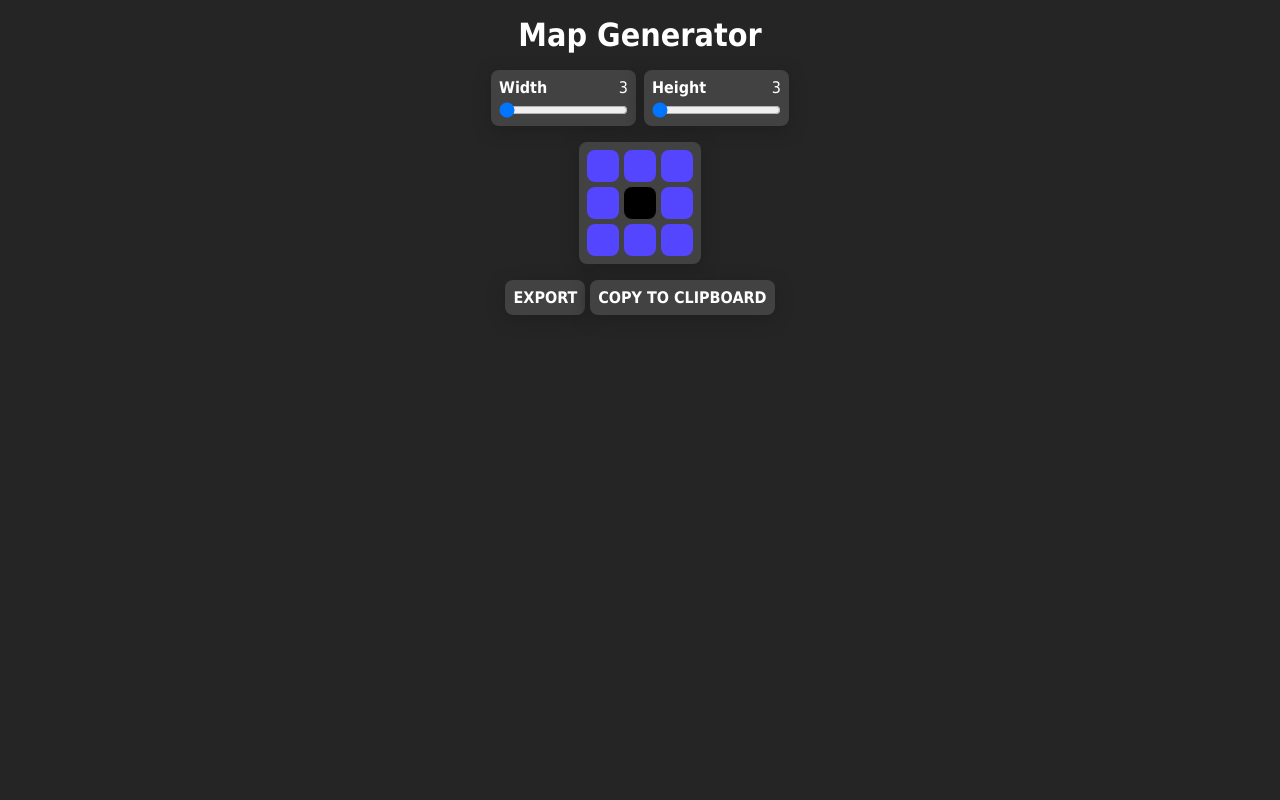
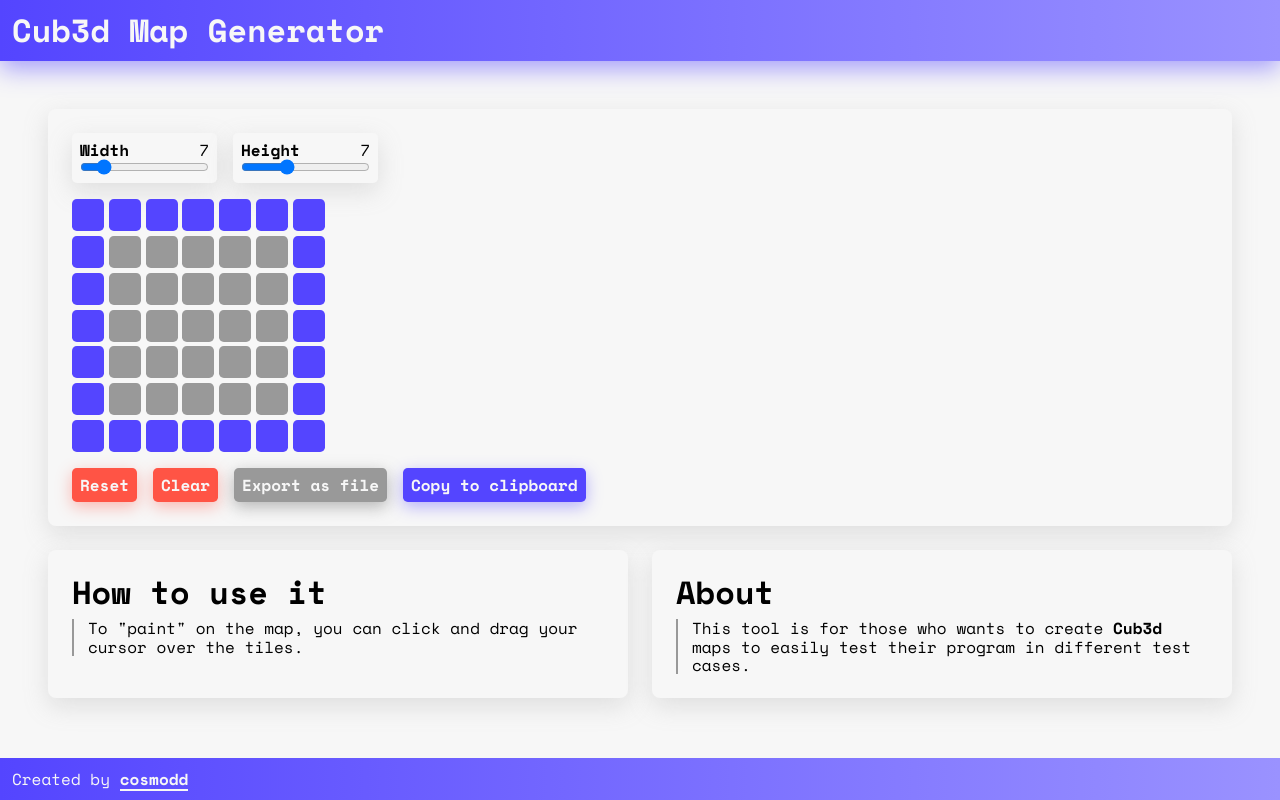
Before and after one commit to cosmodd/cub3d-map-generator, a website: page index.html in a window 1280 px wide. Drawn offline with nearby package versions, Linux system fonts and the light colour scheme.

Commit message:
Redesigned the website

```diff
--- a/index.html
+++ b/index.html
@@ -1,32 +1,58 @@
 <head>
 	<meta charset="UTF-8">
 	<title>cub3d Map Generator</title>
+	<script defer src="https://unpkg.com/@highlightjs/cdn-assets@11.3.1/highlight.min.js"></script>
 	<script defer src="scripts/FileSaver.js"></script>
 	<script defer src="scripts/index.js"></script>
+	<link rel="stylesheet" href="https://unpkg.com/@highlightjs/cdn-assets@11.3.1/styles/default.min.css">
+	<link rel="stylesheet" href="https://unpkg.com/normalize.css@8.0.1/normalize.css">
 	<link rel="stylesheet" href="styles/style.css">
 </head>
 <body>
 	<div class="wrapper">
-		<h1 class="title">Map Generator</h1>
-		<div class="content">
-			<div class="ranges">
-				<div class="range" id="width">
-					<p class="name">Width</p>
-					<input type="range" name="width" id="width" min="3" max="30" step="1" value="3">
-					<p class="value"></p>
+		<header>
+			<h1 class="title">Cub3d Map Generator</h1>
+		</header>
+		<main class="content">
+			<div class="generator">
+				<div class="ranges">
+					<div class="range width">
+						<span class="name">Width</span>
+						<span class="value">0</span>
+						<input class="slider" type="range" name="width" id="width" min="3" max="15" value="7">
+					</div>
+					<div class="range height">
+						<span class="name">Height</span>
+						<span class="value">0</span>
+						<input class="slider" type="range" name="height" id="height" min="3" max="15" value="7">
+					</div>
 				</div>
-				<div class="range" id="height">
-					<p class="name">Height</p>
-					<input type="range" name="height" id="height" min="3" max="15" step="1" value="3">
-					<p class="value"></p>
+				<div class="map" id="map">
+					<!-- Here will be inserted the checkboxes -->
+					<input type="checkbox" name="0:0" id="0:0">
+				</div>
+				<div class="buttons">
+					<button id="reset" class="danger" onclick="reset()">Reset</button>
+					<button id="clear" class="danger" onclick="updateMap()">Clear</button>
+					<button id="export" class="" onclick="" disabled>Export as file</button>
+					<button id="copy" class="" onclick="copy()">Copy to clipboard</button>
 				</div>
 			</div>
-			<div class="map" id="map"></div>
-			<div class="buttons" id="buttons">
-				<a href="#" class="export" onclick="exportMap()">EXPORT</a>
-				<a href="#" class="clipboard" onclick="toClipboard()">COPY TO CLIPBOARD</a>
+			<div class="sections">
+				<section>
+					<h1>How to use it</h1>
+					<p>To "paint" on the map, you can click and drag your cursor over the tiles.</p>
+					<!-- <p>Maybe talk about other things...</p> -->
+				</section>
+				<section>
+					<h1>About</h1>
+					<p>This tool is for those who wants to create <span class="bold">Cub3d</span> maps to easily test their program in different test cases.</p>
+				</section>
 			</div>
-		</div>
+		</main>
+		<footer>
+			<p class="author">Created by <a href="http://github.com/cosmodd" target="_blank">cosmodd</a></p>
+		</footer>
 	</div>
 </body>
 </html>
--- a/scripts/index.js
+++ b/scripts/index.js
@@ -1,116 +1,155 @@
-let map = [];
+let	values = {
+	width: {
+		nodes: {
+			slider: document.querySelector("input#width"),
+			value: document.querySelector(".range.width .value")
+		},
+		value: document.querySelector("input#width").value
+	},
+	height: {
+		nodes: {
+			slider: document.querySelector("input#height"),
+			value: document.querySelector(".range.height .value")
+		},
+		value: document.querySelector("input#height").value
+	}
+}
+
 const mapNode = document.querySelector("#map");
 
-const ranges = {
-	width: {
-		parent: document.querySelector("#width"),
-		value: document.querySelector("#width input").value,
-	},
-	height: {
-		parent: document.querySelector("#height"),
-		value: document.querySelector("#height input").value,
-	},
-};
+let	map = [];
 
-function newArray(length, f)
+function	getArray(length, f)
 {
-	let arr = [];
+	let out = [];
 	for (let i = 0; i < length; i++)
-		arr[i] = f(i);
-	return (arr);
+		out[i] = f(i);
+	return (out);
 }
 
-function new2DArray(width, height, f)
+function	get2dArray(width, height, f)
 {
-	return newArray(height, (y) => {
-		return newArray(width, (x) => {
+	return getArray(height, (y) => {
+		return getArray(width, (x) => {
 			return f(x, y);
 		});
 	});
 }
 
-[...Object.entries(ranges)].forEach(([key, {parent}]) => {
-	const valueNode = parent.querySelector(".value");
-	const slider = parent.querySelector("input");
-	valueNode.innerHTML = slider.value;
+function	generateDefaultMap(width, height)
+{
+	map = get2dArray(
+		values.width.value,
+		values.height.value,
+		(x, y) => {
+			return (x == 0 || x == values.width.value - 1 ||
+					y == 0 || y == values.height.value - 1);
+		}
+	)
+}
 
-	map = new2DArray(ranges.width.value, ranges.height.value, (x, y) => {
-		return x == 0 || x == ranges.width.value - 1
-			|| y == 0 || y == ranges.height.value - 1;
-	});
+function	updateCell(x, y)
+{
+	map[y][x] = !map[y][x];
+	mapNode.querySelector(`input[id="${y}:${x}"]`).checked = map[y][x];
+}
 
-	slider.addEventListener("input", function updateValue(event) {
-		ranges[key].value = this.value;
-		valueNode.innerHTML = this.value;
-		generateMap(ranges.width.value, ranges.height.value);
-	});
-});
+function	updateMaxWidth()
+{
+	const checkbox = mapNode.querySelector("input");
+	const newMax = Math.round(
+		mapNode.clientWidth /
+		(checkbox.clientWidth + parseFloat(getComputedStyle(checkbox.parentElement).gap))
+	);
+	values.width.nodes.slider.setAttribute("max", newMax);
+	if (values.width.value > newMax)
+		setSliderValue("width", newMax);
+}
 
-function generateMap(width, height)
+function	setSliderValue(name, value)
 {
-	mapNode.innerHTML = '';
-	map = new2DArray(ranges.width.value, ranges.height.value, (x, y) => {
-		return x == 0 || x == ranges.width.value - 1
-			|| y == 0 || y == ranges.height.value - 1;
-	});
-	for (let [row, y] of map.map((v,i) => [v, i]))
+	values[name].value = value;
+	values[name].nodes.value.innerHTML = value;
+	values[name].nodes.slider.value = value;
+}
+
+function	updateVisualMap()
+{
+	mapNode.innerHTML = "";
+	for (const [y, line] of map.entries())
 	{
 		const rowNode = document.createElement("div");
-		rowNode.classList.add(`row-${y}`);
-		for (let [cell, x] of row.map((v,i) => [v, i]))
+		rowNode.setAttribute("id", `r${y}`);
+		rowNode.classList.add("row");
+		for (const [x, cell] of line.entries())
 		{
-			const checkbox = document.createElement("input");
-			checkbox.setAttribute("type", "checkbox");
-			checkbox.setAttribute("name", `${y}${x}`);
-			checkbox.setAttribute("id", `${y}${x}`);
-			checkbox.checked = x == 0 || x == width - 1 || y == 0 || y == height - 1;
-			checkbox.addEventListener("click", e => e.preventDefault());
-			// checkbox.addEventListener("input", function onCheck(e) {
-			// 	// map[y][x] = !map[y][x];
-			// 	e.preventDefault();
-			// 	e.stopPropagation();
-			// });
-			checkbox.addEventListener("mousedown", function mouseDown(e) {
-				if (e.button == 0 && e.buttons != 0) {
-					map[y][x] = !map[y][x];
-					this.checked = !this.checked;
-				}
-			});
-			checkbox.addEventListener("mouseenter", function mouseEnter(e) {
-				if (e.button == 0 && e.buttons != 0) {
-					map[y][x] = !map[y][x];
-					this.checked = !this.checked;
-				}
-			});
-			// checkbox.addEventListener("mouseleave", function mouseEnter(e) {
-			// 	if (e.button == 0 && e.buttons != 0) {
-			// 		map[y][x] = !map[y][x];
-			// 		this.checked = !this.checked;
-			// 	}
-			// });
-			rowNode.appendChild(checkbox);
+			const checkboxNode = document.createElement("input");
+			checkboxNode.setAttribute("type", "checkbox");
+			checkboxNode.setAttribute("name", `${y}:${x}`);
+			checkboxNode.setAttribute("id", `${y}:${x}`);
+			checkboxNode.checked = cell;
+
+			// Events
+			checkboxNode.addEventListener("click", e => e.preventDefault()); // Prevent default clicking event
+			checkboxNode.addEventListener("mousedown", e => { if (e.button == 0) updateCell(x, y); });
+			checkboxNode.addEventListener("mouseenter", e => { if (e.button == 0 && e.buttons != 0) updateCell(x, y); })
+
+			rowNode.appendChild(checkboxNode);
 		}
 		mapNode.appendChild(rowNode);
 	}
 }
 
-function getFormattedMap()
+function	updateMap()
 {
-	const rows = map.map(r => {
-		return `\t{${r.map(v => v ? 1 : 0).join(',')}}`;
-	}).join(",\n");
-	return `int	map[${ranges.height.value}][${ranges.width.value}] = {\n${rows}\n};`
+	generateDefaultMap(values.width.value, values.height.value);
+	updateVisualMap();
 }
 
-function exportMap()
+function	getMapAsCArray()
 {
-	const blob = new Blob([getFormattedMap()], {type: "text/plain;charset=utf-8"});
-	saveAs(blob, "map.txt");
+	return (`{\n${map.map(l => `\t{ ${l.map(v => +v).join(',')} }`).join(',\n')}\n}`);
 }
 
-function toClipboard()
+// Buttons functions
+function	reset()
 {
-	navigator.clipboard.writeText(getFormattedMap());
+	setSliderValue("width", 7);
+	setSliderValue("height", 7);
+	updateMap();
 }
 
-generateMap(ranges.width.value, ranges.height.value);
+function	copy()
+{
+	if (navigator.clipboard != null) navigator.clipboard.writeText(getMapAsCArray());
+	else
+	{
+		const textarea = document.createElement("textarea");
+		textarea.value = getMapAsCArray();
+		document.body.appendChild(textarea);
+		textarea.select();
+		document.execCommand("copy");
+		document.body.removeChild(textarea);
+	}
+}
+
+[...Object.entries(values)].forEach(([prop, content]) => {
+	values[prop].nodes.value.innerHTML = content.value;
+	content.nodes.slider.addEventListener("input", function update() {
+		values[prop].value = this.value;
+		values[prop].nodes.value.innerHTML = this.value;
+		updateMap();
+	});
+});
+
+updateMap();
+
+document.addEventListener("readystatechange", event => {
+	if (event.target.readyState == "complete")
+	{
+		hljs.highlightAll();
+		updateMaxWidth();
+	}
+});
+
+new ResizeObserver(updateMaxWidth).observe(mapNode);
--- /dev/null
+++ b/styles/style.scss
@@ -0,0 +1,240 @@
+$blue: #5445FF;
+$blue-alt: lighten($blue, 15);
+$red: #FF5445;
+$green: #49c93d;
+$white: #F7F7F7;
+$black: #222222;
+$black-alt: #999999;
+
+@import url('https://fonts.googleapis.com/css2?family=Space+Mono:ital,wght@0,400;0,700;1,400;1,700&display=swap');
+
+* {
+	font-family: 'Space Mono';
+	font-variant-ligatures: none;
+}
+
+html, body {
+	overflow-x: hidden;
+	margin: 0;
+	padding: 0;
+	background: $white;
+}
+
+h1, h2, h3, h4, h5, p { margin: 0; }
+
+.wrapper {
+	display: grid;
+	grid-template-rows: min-content auto min-content;
+	grid-template-areas:
+		"header"
+		"content"
+		"footer";
+	min-height: 100vh;
+	gap: 3rem;
+
+	header {
+		grid-area: "header";
+		padding: .75rem;
+		background: linear-gradient(90deg, $blue 0%, $blue-alt 100%);
+		box-shadow: 0px 8px 1.5rem 0px transparentize($blue, .5);
+		color: $white;
+	}
+
+	main {
+		display: flex;
+		flex-direction: column;
+		gap: 1.5rem;
+		grid-area: "content";
+		padding: 0 3rem;
+
+		.generator {
+			display: flex;
+			flex-direction: column;
+			gap: 1rem;
+			background: $white;
+			padding: 1.5rem;
+			box-shadow: 0 8px 1.5rem 0 transparentize($black-alt, .75);
+			border-radius: .5rem;
+
+			.map {
+				display: flex;
+				flex-direction: column;
+				gap: .3rem;
+
+				.row {
+					display: flex;
+					flex-direction: row;
+					gap: .3rem;
+				}
+
+				input[type=checkbox] {
+					appearance: none;
+					background: $black-alt;
+					width: 2rem;
+					height: 2rem;
+					border-radius: .3rem;
+					transition: background .15s ease-out;
+
+					&:hover {
+						background: $blue-alt;
+					}
+
+					&:checked {
+						background: $blue;
+					}
+				}
+			}
+
+			.ranges {
+				display: flex;
+				flex-direction: row;
+				gap: 1rem;
+
+				.range {
+					background: $white;
+					box-shadow: 0 8px 1.5rem 0 transparentize($black-alt, .75);
+					padding: .5rem;
+					border-radius: .3rem;
+					display: grid;
+					grid-template:
+						auto auto
+						auto auto;
+					grid-template-areas:
+						"name value"
+						"slider slider";
+
+					.name {
+						grid-area: name;
+						font-weight: bold;
+					}
+
+					.value {
+						grid-area: value;
+						justify-self: right;
+					}
+
+					.slider {
+						grid-area: slider;
+					}
+				}
+			}
+
+			.buttons {
+				display: flex;
+				gap: 1rem;
+
+				button {
+					--bg-color: #{$blue};
+					--bg-shadow-col: #{transparentize($blue, .6)};
+					appearance: none;
+					border: none;
+					padding: .5rem;
+					border-radius: .3rem;
+					font-weight: bold;
+					background: var(--bg-color);
+					color: $white;
+					box-shadow: 0 .3rem 1rem 0 var(--bg-shadow-col);
+					transition: all .15s ease-out;
+
+					&:disabled {
+						background: $black-alt;
+						--bg-shadow-col: #{transparentize($black-alt, .3)};
+						cursor: not-allowed;
+					}
+
+					&:active {
+						transform: translateY(.2rem);
+						box-shadow: 0 .2rem 1.2rem 0 var(--bg-shadow-col);
+					}
+
+					&:not(:disabled):hover {
+						transform: translateY(-.2rem);
+						box-shadow: 0 .6rem 1.2rem 0 var(--bg-shadow-col);
+					}
+
+					&.danger {
+						--bg-color: #{$red};
+						--bg-shadow-col: #{transparentize($red, .6)};
+					}
+
+					&.valid {
+						--bg-color: #{$green};
+						--bg-shadow-col: #{transparentize($green, .6)};
+					}
+				}
+			}
+		}
+
+		.sections {
+			display: grid;
+			grid-template-columns: 1fr 1fr;
+			gap: 1.5rem;
+
+			section {
+				background: $white;
+				box-shadow: 0 8px 1.5rem 0 transparentize($black-alt, .75);
+				border-radius: .5rem;
+				padding: 1.5rem;
+				h1 {
+					margin-bottom: .5rem;
+				}
+				p {
+					position: relative;
+					padding-left: 1rem;
+
+					&::before {
+						content: '';
+						display: block;
+						position: absolute;
+						width: 2px;
+						height: 100%;
+						left: 0;
+						background: $black-alt;
+					}
+				}
+			}
+		}
+	}
+
+	footer {
+		grid-area: "footer";
+		padding: .75rem;
+		background: linear-gradient(90deg, $blue 0%, $blue-alt 100%);
+		color: $white;
+
+		a {
+			position: relative;
+			text-decoration: none;
+			color: $white;
+			font-weight: bold;
+			letter-spacing: normal;
+
+			&::after {
+				content: '';
+				display: block;
+				position: absolute;
+				width: 100%;
+				height: 2px;
+				background: $white;
+				right: 0;
+				bottom: 0;
+				transition: all .35s ease-out;
+			}
+
+			&:hover::after {
+				right: 12.5%;
+				width: 75%;
+			}
+		}
+	}
+}
+
+span {
+	&.bold {
+		font-weight: bold;
+	}
+	&.underline {
+		text-decoration: underline;
+		text-decoration-thickness: 2px;
+	}
+}
```
Also changed, not shown: package.json (added, +23 -0 lines), styles/style.css, 2 other files.
